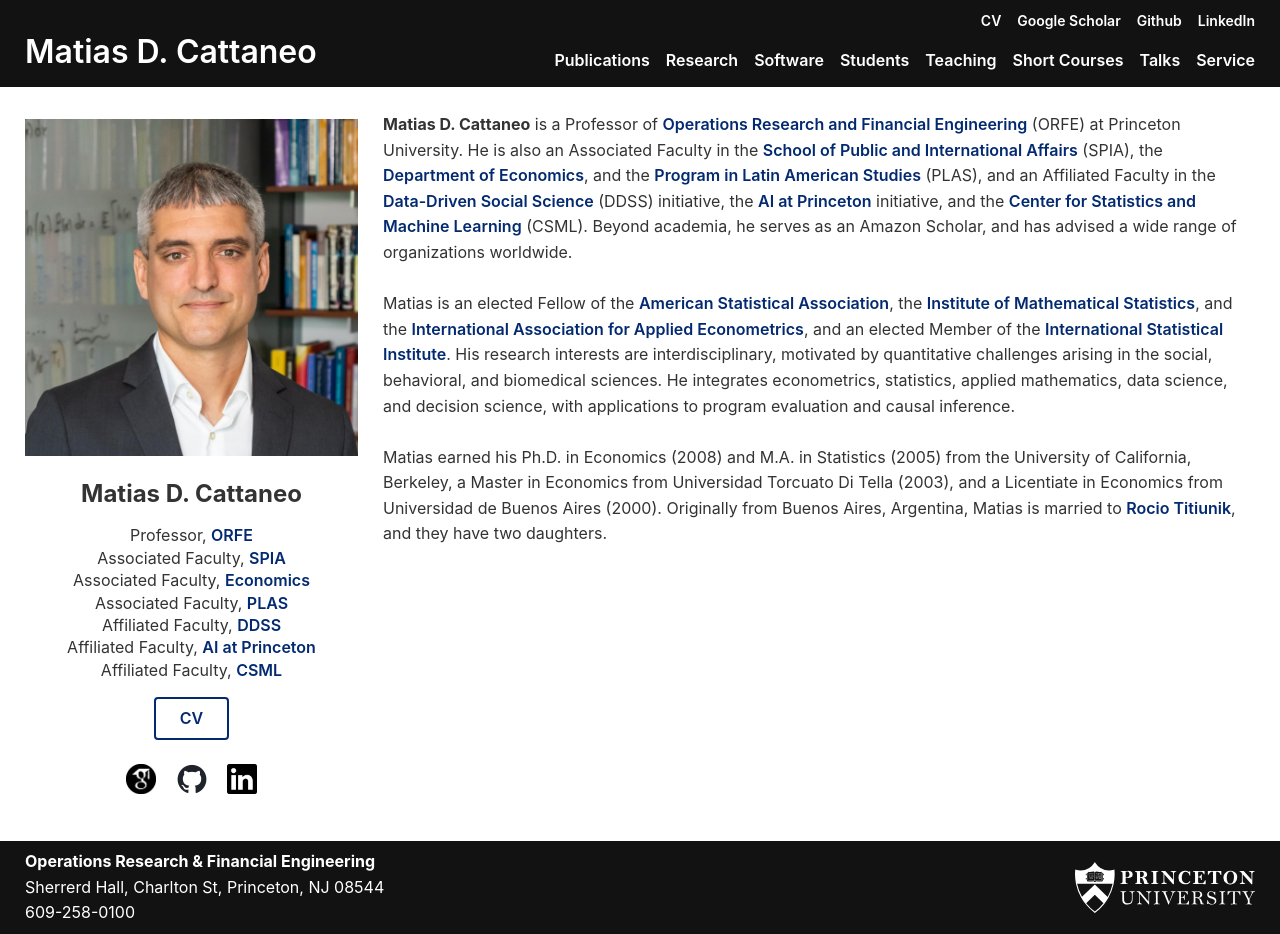
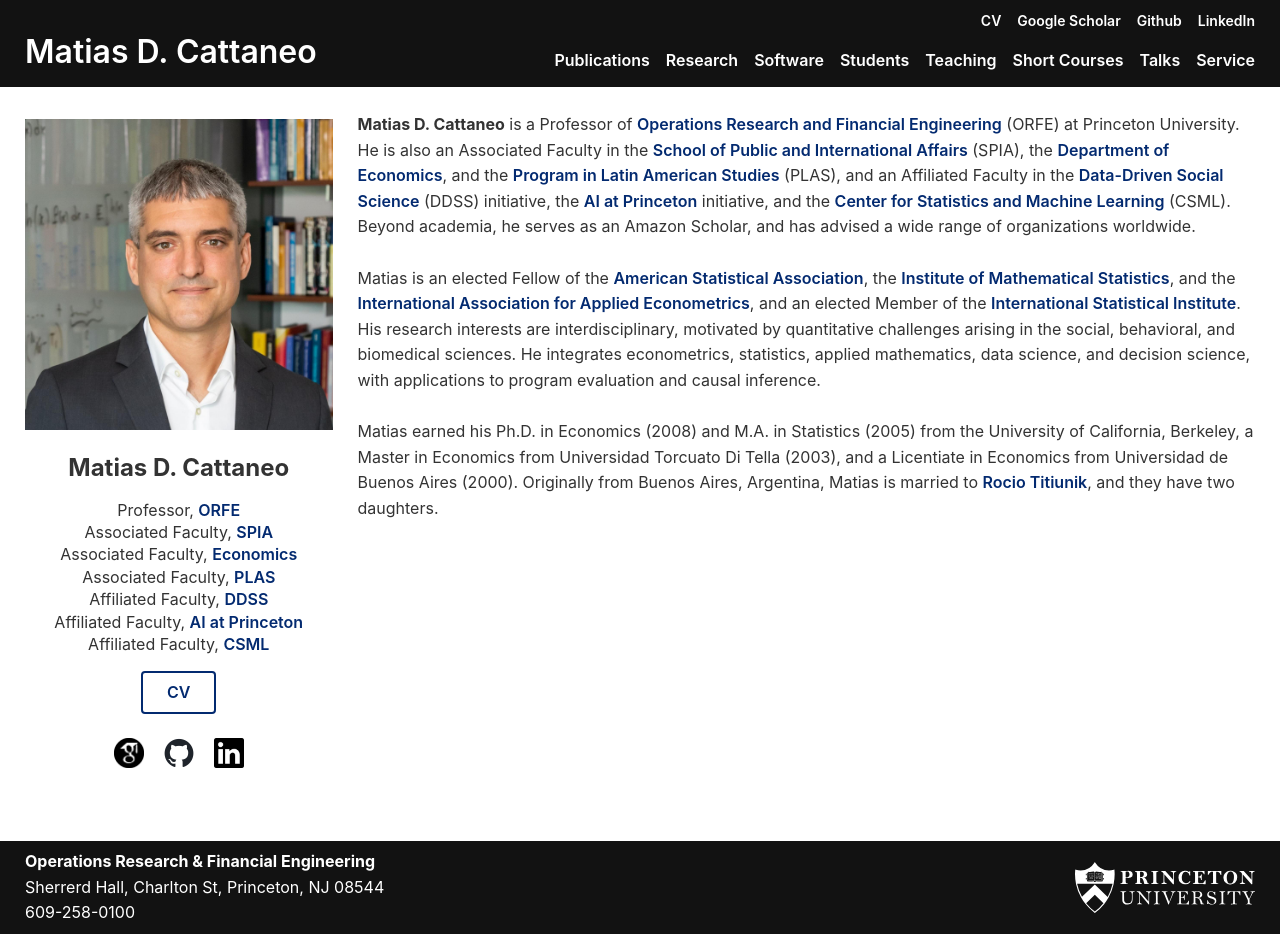
Before and after one commit to mdcattaneo/mdcattaneo.github.io, a Jekyll site: the page built from index.html, in a window 1280 px wide and 934 px high. Built offline with Jekyll 4.4.1, drawn with Linux system fonts in a browser that asks for light colours; some web fonts are replaced.

Commit message:
Fix mobile responsiveness for 320px screens
- Reduced body min-width from 480px to 320px to support narrow mobile devices
- Made homepage photo fully responsive with proper scaling on small screens
- Fixed mobile menu overlay overflow by reducing padding and adding box-sizing
- Adjusted close button positioning to match reduced padding

```diff
--- a/assets/css/styles.css
+++ b/assets/css/styles.css
@@ -19,7 +19,7 @@ body {
   line-height: 1.6;
   color: #333;
   background: #fff;
-  min-width: 480px; /* Prevent page from contracting below 480px on narrow screens */
+  min-width: 320px; /* Prevent page from contracting below 320px on narrow screens */
   min-height: 100vh; /* Ensure body is at least viewport height */
   display: flex; /* Enable flexbox for sticky footer */
   flex-direction: column; /* Stack header, main, footer vertically */
@@ -200,7 +200,8 @@ header .main-menu a.active {
     background-color: #121212; /* Overlay background */
     z-index: 9999;
     overflow-y: auto;
-    padding: 32px; /* Padding for overlay content */
+    padding: 20px; /* Reduced padding for narrow screens */
+    box-sizing: border-box; /* Include padding in width calculation */
   }
 
   /* Show navigation when checkbox is checked */
@@ -211,8 +212,8 @@ header .main-menu a.active {
   /* Close button in top-right of overlay */
   .menu-close {
     position: absolute;
-    top: 24px;
-    right: 24px;
+    top: 16px;
+    right: 16px;
     color: #fff;
     font-size: 32px;
     font-weight: 300;
@@ -392,8 +393,16 @@ aside {
 
 /* Headshot image */
 aside > img {
-  max-width: 333px; /* Limit headshot to 333px width (rounded from 332.5px for cleaner code) */
+  max-width: 100%; /* Allow image to scale down on small screens */
+  width: 100%; /* Make image fill container */
+  height: auto; /* Maintain aspect ratio */
   margin: 0 auto; /* Center the constrained image */
+}
+
+@media (min-width: 333px) {
+  aside > img {
+    max-width: 333px; /* Limit headshot to 333px width on larger screens */
+  }
 }
 
 aside h2 {
```
